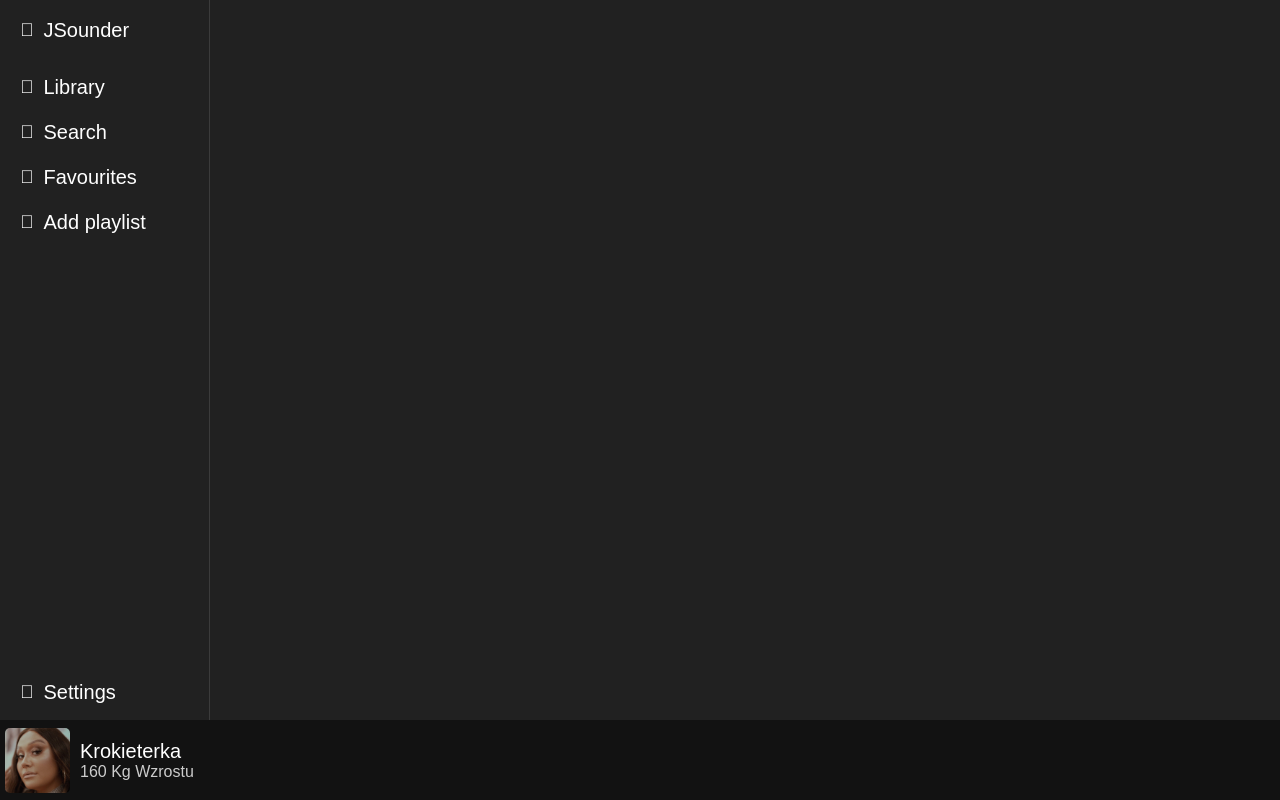
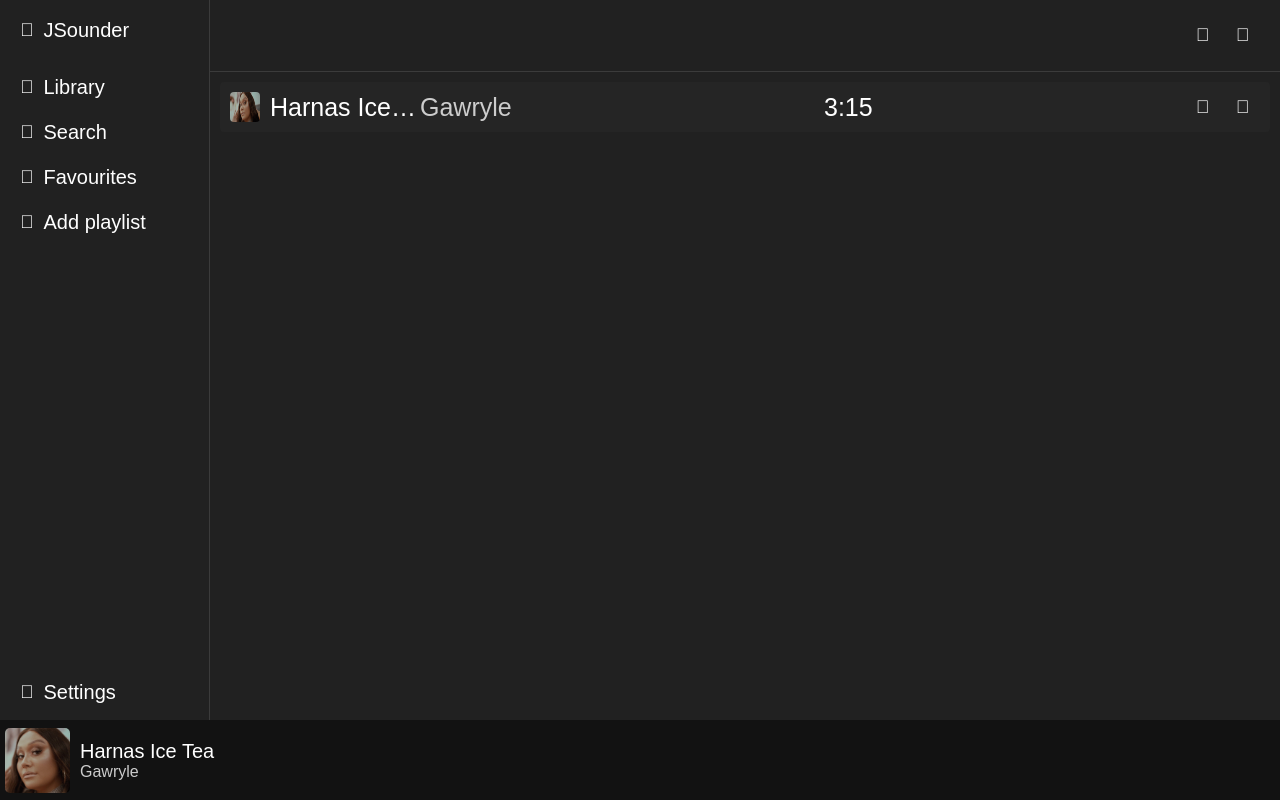
Before and after one commit to KrzysztofZawisla/JSounder, a website built with webpack: page src/index.html in a window 1280 px wide. Built offline with nearby package versions, Linux system fonts and the light colour scheme; a web font is replaced by a local one.

Commit message:
Updated song template

```diff
--- a/package.json
+++ b/package.json
@@ -19,7 +19,8 @@
   },
   "homepage": "https://github.com/losek1/JSounder#readme",
   "dependencies": {
-    "howler": "^2.2.3"
+    "howler": "^2.2.3",
+    "lodash": "^4.17.21"
   },
   "devDependencies": {
     "copy-webpack-plugin": "^10.2.4",
--- a/src/index.html
+++ b/src/index.html
@@ -40,7 +40,7 @@
               <span class="icon"></span>
               <span>Favourites</span>
             </div>
-            <div class="menu-item">
+            <div class="menu-item" id="playlists-button">
               <span class="icon"></span>
               <span>Add playlist</span>
             </div>
@@ -57,14 +57,40 @@
             </div>
           </div>
         </div>
+
+        <div id="upper-right-content">
+          <div id="upper-header">
+            <div id="page-header"></div>
+            <div id="header-buttons">
+              <div class="header-button"></div>
+              <div class="header-button"></div>
+            </div>
+          </div>
+          <div id="content">
+            <div class="song">
+              <div class="song-wrapper">
+                <div class="song-art">
+                  <img src="test.jpg" />
+                </div>
+                <div class="song-title">Harnas Ice Tea</div>
+                <div class="song-artist">Gawryle</div>
+              </div>
+
+              <div class="song-lenght">3:15</div>
+              <div class="song-buttons-wrapper">
+                <div class="song-button"></div>
+                <div class="song-button"></div>
+              </div>
+            </div>
+          </div>
+        </div>
       </div>
-      <div id="upper-right-content"></div>
       <div id="lower-content">
         <div id="song-info">
           <div id="album-art"></div>
           <div id="song-details">
-            <div id="song-title">Krokieterka</div>
-            <div id="song-artist">160 Kg Wzrostu</div>
+            <div id="song-title">Harnas Ice Tea</div>
+            <div id="song-artist">Gawryle</div>
           </div>
         </div>
         <div id="song-buttons"></div>
--- a/src/index.js
+++ b/src/index.js
@@ -3,18 +3,43 @@
 //     Howler
 // } from 'howler';
 
+import {
+    capitalize
+} from 'lodash';
+
 import './style.css';
+
+const playlistMenu = document.querySelector('#playlists-menu');
+const playlistsButton = document.querySelector('#playlists-button');
+const playlist = `<div class="menu-item">
+<span class="icon"></span>
+<span>Playlist</span>
+</div>`
+
+playlistsButton.addEventListener('click', () => {
+    playlistMenu.innerHTML += playlist;
+
+});
+
 
 const libraryButton = document.querySelector('#library-button');
 const searchButton = document.querySelector('#search-button');
 const favouritesButton = document.querySelector('#favourites-button');
 const settingsButton = document.querySelector('#settings-button');
 
+// header
+const pageHeader = document.querySelector('#page-header');
 
 const menuButtons = new Set([libraryButton, searchButton, favouritesButton, settingsButton]);
+const buttonsToPages = {
+    'library-button': './pages/library.html',
+    'search-button': './pages/search.html',
+    'favourites-button': './pages/favourites.html',
+    'settings-button': './pages/settings.html'
+};
+
 
 let activeButton = null;
-
 
 menuButtons.forEach(button => {
     button.addEventListener('click', () => {
@@ -24,6 +49,8 @@ menuButtons.forEach(button => {
             }
             activeButton = button;
             button.classList.add('menu-active');
+            console.log(buttonsToPages[activeButton.id]);
+            pageHeader.innerHTML = `${capitalize(activeButton.id.split('-')[0])}`;
         }
 
     });
--- a/src/style.css
+++ b/src/style.css
@@ -12,6 +12,7 @@ body {
   height: 100vh;
   background: transparent;
   font-family: "Dongle", sans-serif;
+  background: transparent;
 }
 
 #container {
@@ -29,10 +30,127 @@ body {
   flex-direction: row;
 }
 
+#upper-right-content {
+  width: calc(100% - 210px);
+  display: flex;
+  flex-direction: column;
+  justify-content: flex-start;
+}
+
+#upper-header {
+  width: 100%;
+  height: 80px;
+  color: #fff;
+  font-size: 38px;
+  display: flex;
+  align-items: center;
+  padding-left: 30px;
+  user-select: none;
+  border-bottom: 1px solid #3b3b3b;
+  justify-content: space-between;
+}
+
+#header-buttons {
+  display: flex;
+  flex-direction: row-reverse;
+  gap: 5px;
+  margin-right: 20px;
+}
+
+.header-button {
+  font-family: "Segoe Fluent Icons", sans-serif;
+  font-size: 18px;
+  width: 35px;
+  height: 35px;
+  border-radius: 4px;
+  text-align: center;
+  line-height: 35px;
+  cursor: pointer;
+  transition: background-color 200ms;
+}
+
+.header-button:hover {
+  background: #323232;
+}
+
 #lower-content {
   width: 100%;
   height: 80px;
   background: #121212;
+  display: flex;
+  flex-direction: row;
+  align-items: center;
+  justify-content: flex-start;
+}
+
+#content {
+  width: 100%;
+  height: 100%;
+  overflow: auto;
+  align-items: center;
+}
+
+.song {
+  width: calc(100% - 20px);
+  margin: 10px 0 0 10px;
+  background: #252525;
+  border-radius: 4px;
+  height: 50px;
+  color: #fff;
+  display: flex;
+  align-items: center;
+  justify-content: space-between;
+  font-size: 25px;
+  padding: 0 10px 0 10px;
+  user-select: none;
+}
+
+.song-art {
+  display: flex;
+  margin-right: 10px;
+}
+
+.song-title {
+  width: 150px;
+  text-overflow: ellipsis;
+  white-space: nowrap;
+  overflow: hidden;
+}
+
+.song-art > img {
+  width: 30px;
+  height: 30px;
+  border-radius: 4px;
+}
+.song-wrapper {
+  display: flex;
+  align-items: center;
+}
+
+.song-artist {
+  color: #ccc;
+}
+
+.song-buttons-wrapper {
+  display: flex;
+  align-items: center;
+  gap: 5px;
+}
+
+.song-button {
+  font-family: "Segoe Fluent Icons", sans-serif;
+  font-size: 18px;
+  width: 35px;
+  height: 35px;
+  border-radius: 4px;
+  text-align: center;
+  line-height: 35px;
+  cursor: pointer;
+  transition: background-color 200ms;
+}
+
+.song-button:hover {
+  background: #323232;
 }
 
 #upper-menu {
@@ -115,6 +233,7 @@ body {
 
 ::-webkit-scrollbar {
   width: 8px;
+  z-index: 1;
 }
 
 /* Track */
@@ -131,13 +250,6 @@ body {
 /* Handle on hover */
 ::-webkit-scrollbar-thumb:hover {
   background: #121212;
-}
-
-#lower-content {
-  display: flex;
-  flex-direction: row;
-  align-items: center;
-  justify-content: flex-start;
 }
 
 #song-info {
```
Also changed, not shown: 1 other file.
